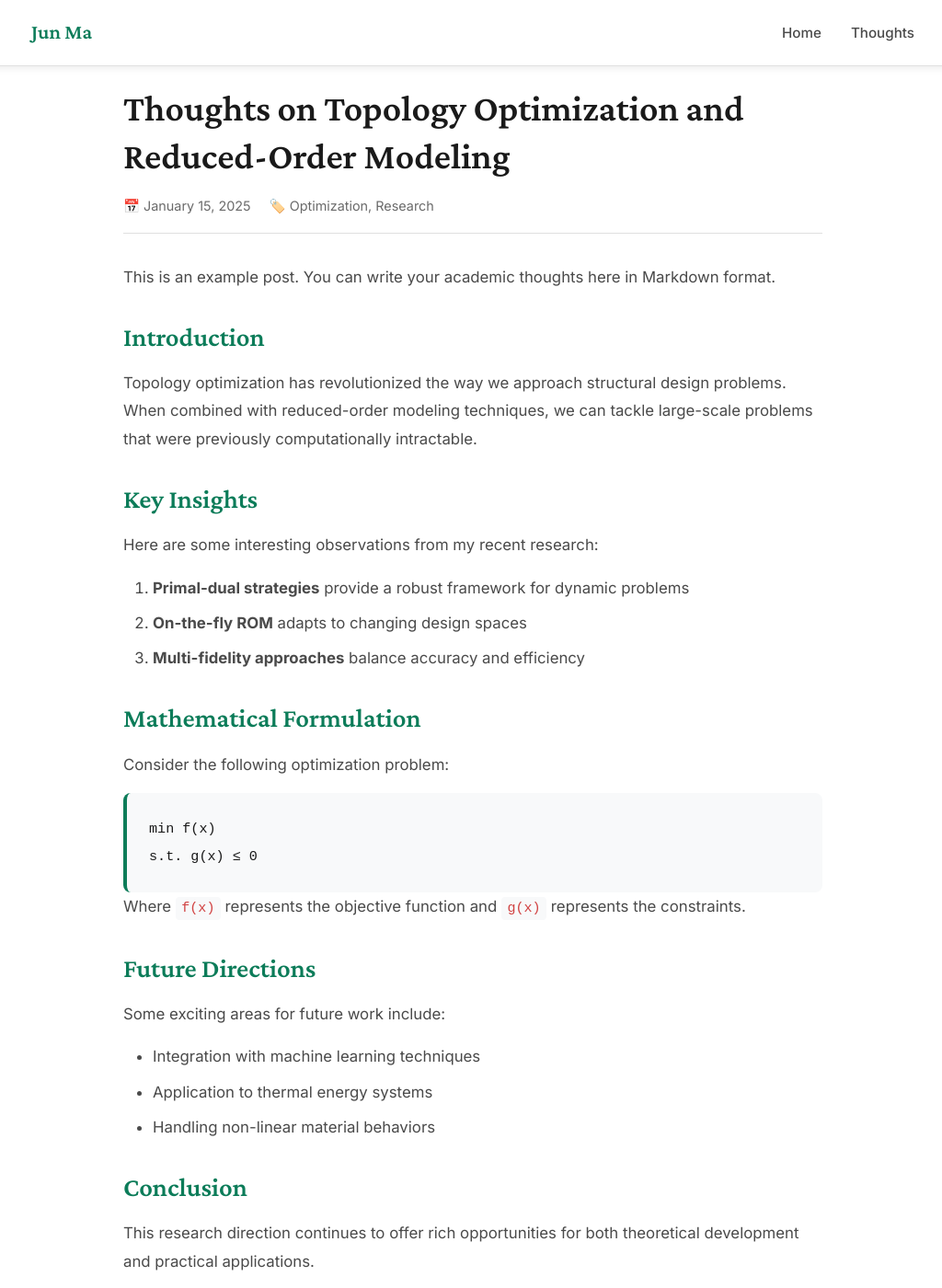
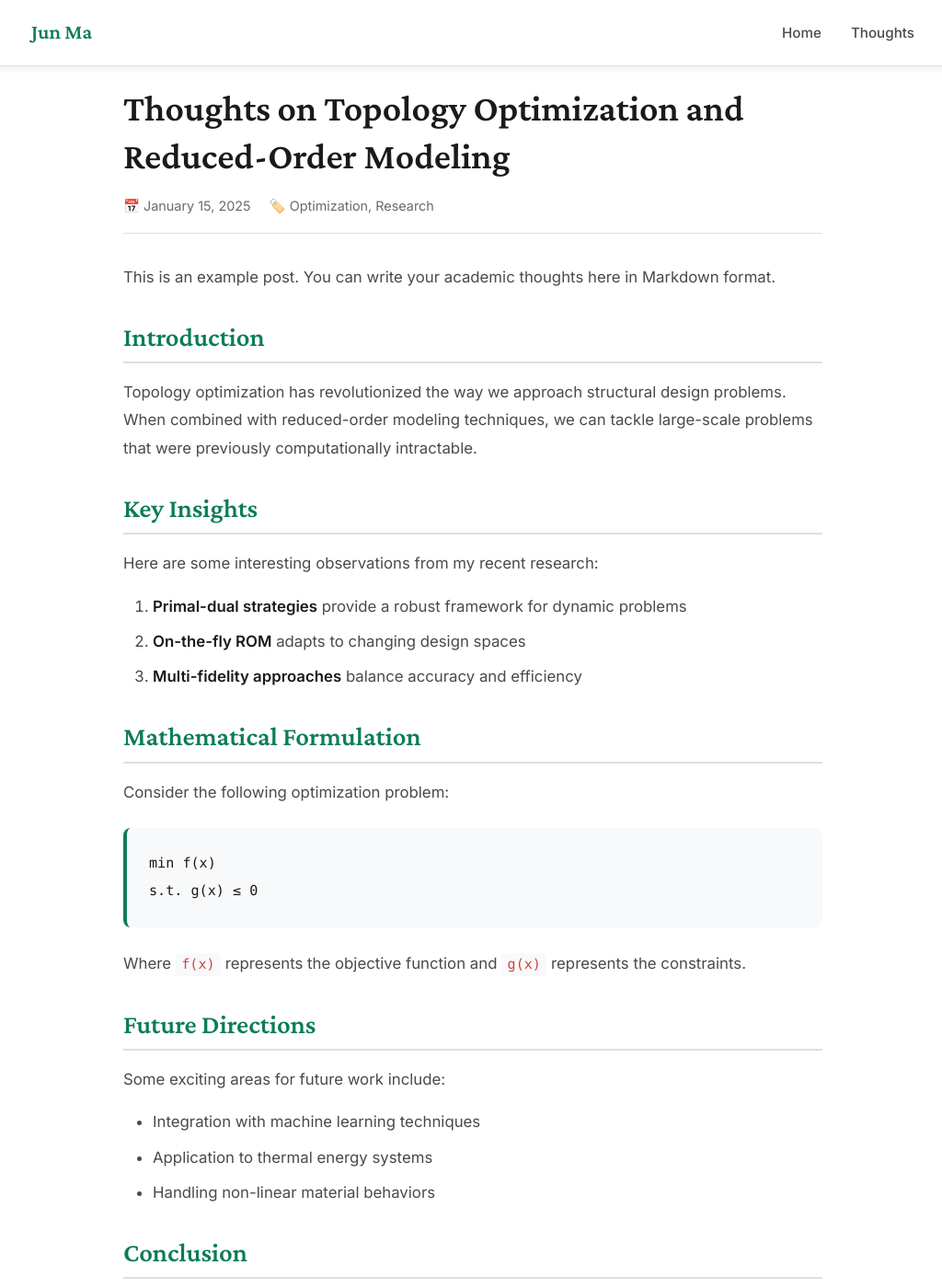
Before and after one commit to Lovingmaking/Lovingmaking.github.io, a Jekyll site: the page built from _posts/2025-01-15-topology-optimization-thoughts.md, in a window 1280 px wide and 1400 px high. Shown: the whole window at 92% size, without its empty margins (126-1150 px from the left). Built offline with Jekyll 4.4.1, drawn with Linux system fonts in a browser that asks for light colours.

Commit message:
Add MathJax for LaTeX rendering and update links
Signed-off-by: MA JUN <90225632+Lovingmaking@users.noreply.github.com>

```diff
--- a/_layouts/post.html
+++ b/_layouts/post.html
@@ -53,7 +71,12 @@
     }
 
     h1 { font-size: 2.5rem; margin-top: 0; }
-    h2 { font-size: 1.8rem; color: var(--primary); }
+    h2 {
+      font-size: 1.8rem;
+      color: var(--primary);
+      border-bottom: 2px solid var(--border);
+      padding-bottom: 0.5rem;
+    }
     h3 { font-size: 1.4rem; }
     h4 { font-size: 1.2rem; }
 
@@ -165,6 +188,7 @@
       border-radius: 4px;
       font-size: 0.9em;
       color: var(--accent);
+      font-family: 'Consolas', 'Monaco', 'Courier New', monospace;
     }
 
     .post-content pre {
@@ -173,6 +197,7 @@
       border-radius: 8px;
       overflow-x: auto;
       border-left: 4px solid var(--primary);
+      margin: 1.5rem 0;
     }
 
     .post-content pre code {
@@ -196,6 +221,61 @@
     .post-content li {
       margin-bottom: 0.5rem;
       color: var(--text-gray);
+    }
+
+    .post-content strong {
+      color: var(--text-dark);
+      font-weight: 600;
+    }
+
+    /* Table Styling */
+    .post-content table {
+      width: 100%;
+      border-collapse: collapse;
+      margin: 2rem 0;
+      font-size: 0.95rem;
+      box-shadow: 0 2px 8px var(--shadow);
+      border-radius: 8px;
+      overflow: hidden;
+    }
+
+    .post-content table th,
+    .post-content table td {
+      padding: 1rem;
+      border: 1px solid var(--border);
+      text-align: left;
+      vertical-align: top;
+    }
+
+    .post-content table th {
+      background: linear-gradient(to bottom, var(--primary), #0a6b4d);
+      color: white;
+      font-weight: 600;
+      text-align: center;
+    }
+
+    .post-content table td {
+      background: var(--bg-white);
+      line-height: 1.6;
+    }
+
+    .post-content table tr:nth-child(even) td {
+      background: var(--bg-gray);
+    }
+
+    .post-content table td br {
+      margin-bottom: 0.5rem;
+    }
+
+    /* Math formula styling */
+    .MathJax {
+      font-size: 1.1em !important;
+    }
+
+    mjx-container {
+      overflow-x: auto;
+      overflow-y: visible;
+      margin: 0.5rem 0;
     }
 
     /* Back link */
@@ -237,6 +317,15 @@
       nav {
         display: none;
       }
+
+      .post-content table {
+        font-size: 0.85rem;
+      }
+
+      .post-content table th,
+      .post-content table td {
+        padding: 0.6rem;
+      }
     }
   </style>
 </head>
@@ -247,7 +336,7 @@
       <a href="/" class="logo">Jun Ma</a>
       <nav>
         <a href="/">Home</a>
-        <a href="/thoughts">Thoughts</a>
+        <a href="/thoughts.html">Thoughts</a>
       </nav>
     </div>
   </header>
@@ -267,7 +356,7 @@
       </div>
     </article>
 
-    <a href="/thoughts" class="back-link">← Back to All Thoughts</a>
+    <a href="/thoughts.html" class="back-link">← Back to All Thoughts</a>
   </div>
 
   <!-- Footer -->
```
Also changed, not shown: other parts of _layouts/post.html (+18 -0 lines).
